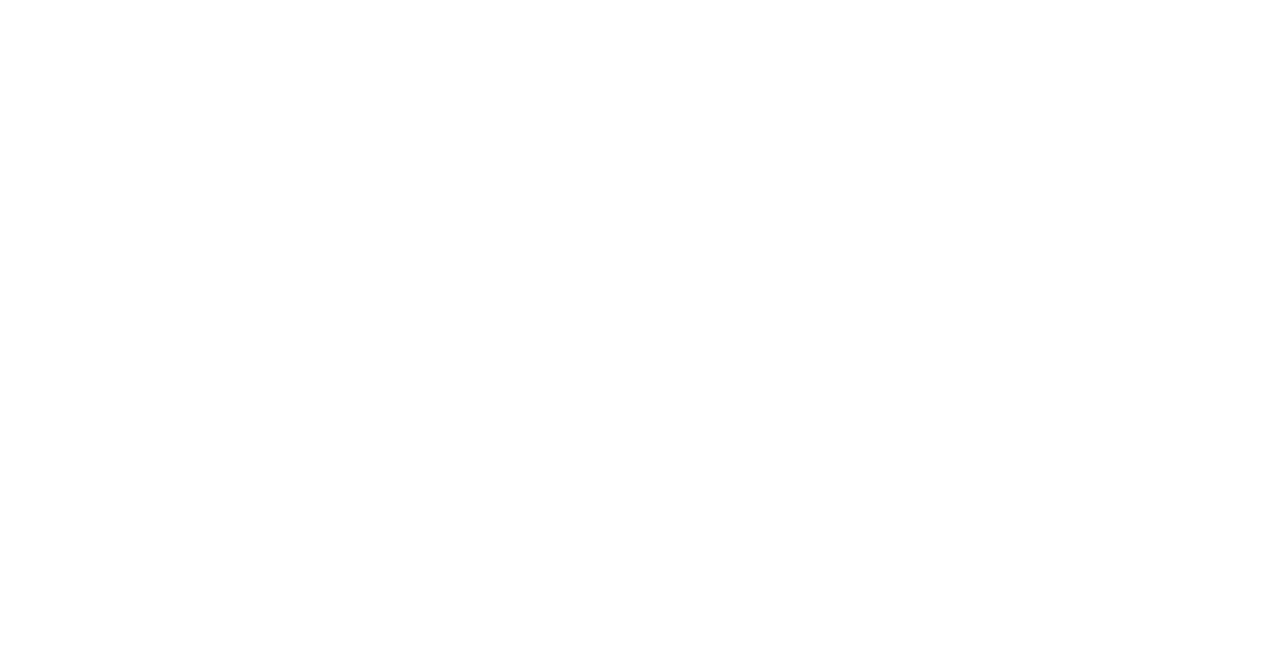
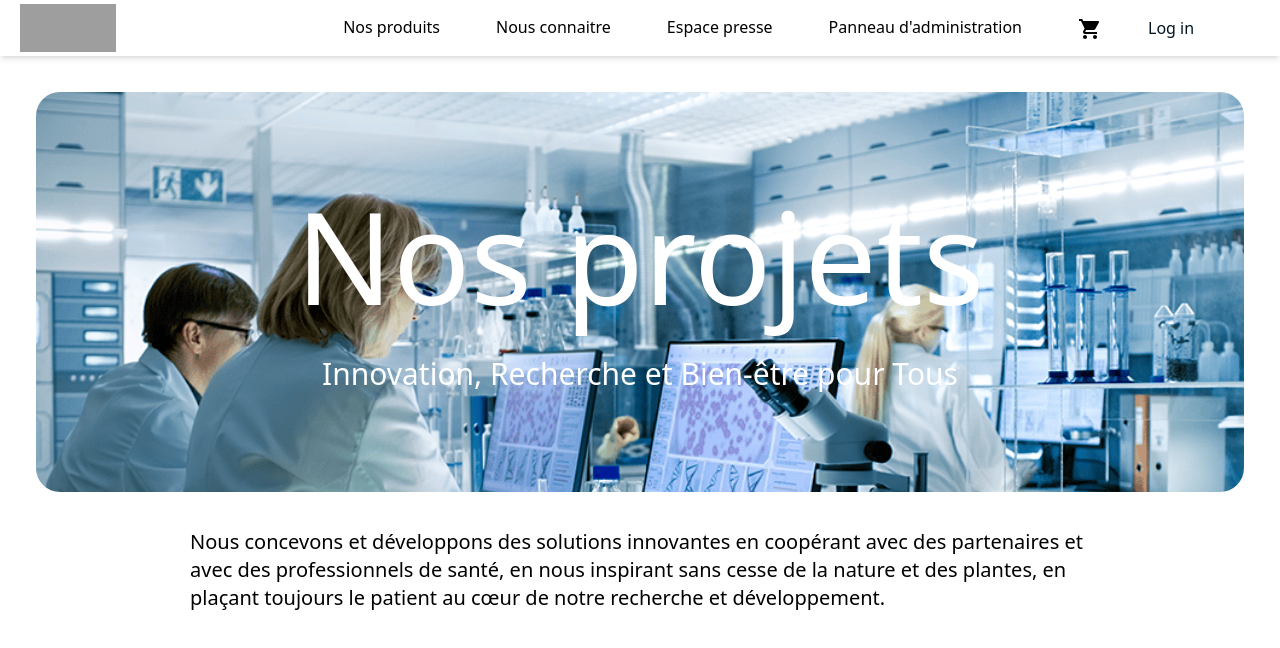
Before and after one commit to Shabich/GestInv, a React (Vite) app in the folder frontend/: page /NosProjets in a window 1280 px wide. Before the commit this address had no page. Shown: the top 648 px of the page. Built offline with nearby package versions, Linux system fonts and the light colour scheme; grey boxes are pictures that could not be loaded.

Commit message:
Nos projets

```diff
--- /dev/null
+++ b/frontend/src/page/NosProjets.tsx
@@ -0,0 +1,24 @@
+function NosProjets() {
+  return (
+    <div>
+      <div className="p-9">
+        <section className="flex flex-col justify-center items-center bg-[url('/public/images/laboratoire-danalyse-medicale.png')] bg-cover bg-no-repeat h-[50vh] w-full rounded-3xl">
+          <div className="flex flex-col justify-center items-center text-white p-9 m-auto gap-9">
+            <h1 className="text-9xl">Nos projets</h1>
+            <p className="text-3xl">Innovation, Recherche et Bien-être pour Tous</p>
+          </div>
+        </section>
+
+        <section className="flex flex-col justify-center items-center p-9">
+          <p className="w-[900px] text-xl">
+            Nous concevons et développons des solutions innovantes en coopérant avec des partenaires
+            et avec des professionnels de santé, en nous inspirant sans cesse de la nature et des
+            plantes, en plaçant toujours le patient au cœur de notre recherche et développement.
+          </p>
+        </section>
+      </div>
+    </div>
+  )
+}
+
+export default NosProjets
--- a/frontend/src/page/NousConnaitre.tsx
+++ b/frontend/src/page/NousConnaitre.tsx
@@ -1,35 +1,37 @@
-import React from 'react';
-
-
+import React from 'react'
+import { useNavigate } from 'react-router-dom'
 
 function NousConnaitre() {
+  const navigate = useNavigate()
+  const handleNavigate = () => {
+    navigate('/NosProjets')
+  }
+
   return (
     <div style={styles.container}>
       {/** SECTION HERO */}
       <section style={styles.heroSection}>
         <div style={styles.heroContent}>
           <h1 style={styles.heroTitle}>Bienvenue chez Gestiny</h1>
-          <p style={styles.heroSubtitle}>
-            Innovation, Recherche et Bien-être pour Tous
-          </p>
-          <button style={styles.ctaButton}>Découvrir nos projets</button>
+          <p style={styles.heroSubtitle}>Innovation, Recherche et Bien-être pour Tous</p>
+          <button style={styles.ctaButton} onClick={handleNavigate}>
+            Découvrir nos projets
+          </button>
         </div>
       </section>
 
       {/** SECTION À PROPOS */}
       <section style={styles.aboutSection}>
-  <h2 style={styles.sectionTitle}>À propos de Gestiny</h2>
-  <p style={styles.aboutText}>
-    Gestiny est un laboratoire pharmaceutique avant-gardiste, spécialisé dans la
-    conception de solutions médicales de nouvelle génération. En alliant recherche
-    de pointe, collaboration internationale et technologies émergentes, notre
-    engagement est de repenser la santé pour qu’elle soit plus accessible, plus
-    efficace et plus humaine. Nous croyons fermement que chaque innovation nous
-    rapproche d’un avenir où la prévention, le bien-être et la guérison ne font
-    qu’un, et où chaque individu bénéficie d’un accompagnement personnalisé.
-  </p>
-</section>
-
+        <h2 style={styles.sectionTitle}>À propos de Gestiny</h2>
+        <p style={styles.aboutText}>
+          Gestiny est un laboratoire pharmaceutique avant-gardiste, spécialisé dans la conception de
+          solutions médicales de nouvelle génération. En alliant recherche de pointe, collaboration
+          internationale et technologies émergentes, notre engagement est de repenser la santé pour
+          qu’elle soit plus accessible, plus efficace et plus humaine. Nous croyons fermement que
+          chaque innovation nous rapproche d’un avenir où la prévention, le bien-être et la guérison
+          ne font qu’un, et où chaque individu bénéficie d’un accompagnement personnalisé.
+        </p>
+      </section>
 
       {/** SECTION NOS VALEURS */}
       <section style={styles.valuesSection}>
@@ -39,24 +41,23 @@
             <div style={styles.valueIcon}>🔬</div>
             <h3 style={styles.valueTitle}>Innovation</h3>
             <p style={styles.valueDescription}>
-              Nous investissons constamment dans la recherche pour offrir des
-              solutions à la pointe de la technologie médicale.
+              Nous investissons constamment dans la recherche pour offrir des solutions à la pointe
+              de la technologie médicale.
             </p>
           </div>
           <div style={styles.valueCard}>
             <div style={styles.valueIcon}>❤️</div>
             <h3 style={styles.valueTitle}>Bien-être</h3>
             <p style={styles.valueDescription}>
-              La santé et la satisfaction de nos patients sont notre priorité
-              absolue.
+              La santé et la satisfaction de nos patients sont notre priorité absolue.
             </p>
           </div>
           <div style={styles.valueCard}>
             <div style={styles.valueIcon}>🌍</div>
             <h3 style={styles.valueTitle}>Responsabilité</h3>
             <p style={styles.valueDescription}>
-              Nous nous engageons à respecter l’environnement et à promouvoir
-              des pratiques responsables dans toutes nos activités.
+              Nous nous engageons à respecter l’environnement et à promouvoir des pratiques
+              responsables dans toutes nos activités.
             </p>
           </div>
         </div>
@@ -74,8 +75,7 @@
             />
             <h3 style={styles.labTitle}>Laboratoire de Génétique</h3>
             <p style={styles.labDescription}>
-              Spécialisé dans l’étude du génome humain pour des thérapies
-              personnalisées.
+              Spécialisé dans l’étude du génome humain pour des thérapies personnalisées.
             </p>
           </div>
           <div style={styles.labCard}>
@@ -86,8 +86,7 @@
             />
             <h3 style={styles.labTitle}>Laboratoire d’Immunologie</h3>
             <p style={styles.labDescription}>
-              Recherche et développement de vaccins et d’anticorps pour
-              renforcer l’immunité.
+              Recherche et développement de vaccins et d’anticorps pour renforcer l’immunité.
             </p>
           </div>
           <div style={styles.labCard}>
@@ -103,13 +102,11 @@
           </div>
         </div>
       </section>
-
-
     </div>
-  );
+  )
 }
 
-export default NousConnaitre;
+export default NousConnaitre
 
 /**
  * Styles inline (vous pouvez opter pour un fichier CSS/SCSS, styled-components, etc.)
@@ -119,8 +116,6 @@
     fontFamily: "'Segoe UI', Tahoma, Geneva, Verdana, sans-serif",
     backgroundColor: '#f5f5f5',
     color: '#333',
-
-
   },
   heroSection: {
     position: 'relative',
@@ -131,8 +126,7 @@
     alignItems: 'center',
     justifyContent: 'center',
     padding: '40px 20px',
-    borderRadius:' 80px 10px 80px 10px'
-
+    borderRadius: ' 80px 10px 80px 10px',
   },
   heroContent: {
     textAlign: 'center',
@@ -173,7 +167,7 @@
     margin: '0 auto',
     fontSize: '1.1rem',
     lineHeight: '1.6',
-     textAlign:'justify'
+    textAlign: 'justify',
   },
 
   valuesSection: {
@@ -259,4 +253,4 @@
     color: '#ff6f61',
     cursor: 'pointer',
   },
-};
+}
--- a/frontend/src/router.tsx
+++ b/frontend/src/router.tsx
@@ -8,6 +8,7 @@
 import AdminPanel from './page/AdminPanel'
 import Login from './page/Login'
 import Panier from './page/Panier'
+import NosProjets from './page/NosProjets'
 
 export default function App() {
   return (
@@ -21,6 +22,7 @@
           <Route path="EspacePresse" element={<EspacePresse />} />
           <Route path="AdminPanel" element={<AdminPanel />} />
           <Route path="Panier" element={<Panier />} />
+          <Route path="NosProjets" element={<NosProjets />} />
         </Route>
       </Routes>
     </BrowserRouter>
```
Also changed, not shown: frontend/public/images/laboratoire-danalyse-medicale.png (added), 1 other file (tests, documents, lock files or other folders).
